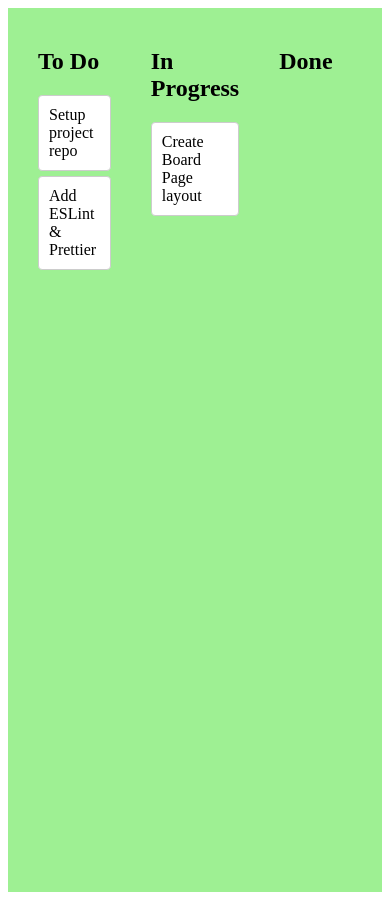
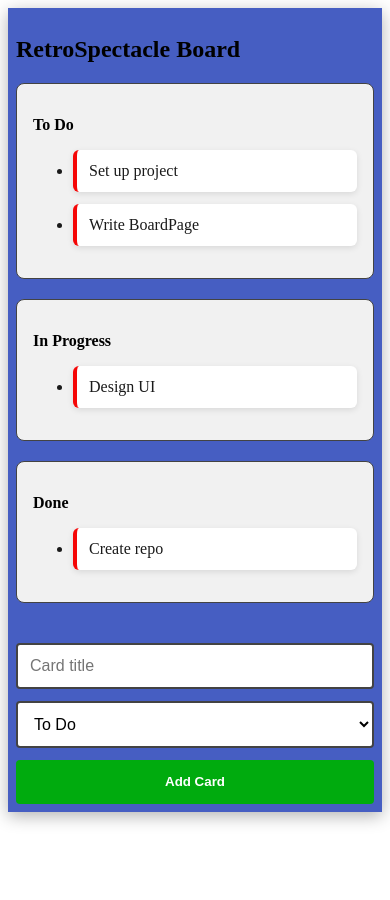
Before and after one commit to bella77-69/RetroSpectacle, a React (Vite) app in the folder frontend/: page / in a window 390 px wide. After the commit the page ends 844 px from the top, so only its background shows below. Built offline with nearby package versions, Linux system fonts and the light colour scheme.

Commit message:
create dynamic cards for board, responsive styling

```diff
--- a/frontend/package.json
+++ b/frontend/package.json
@@ -6,7 +6,7 @@
   "scripts": {
     "dev": "vite",
     "build": "tsc -b && vite build",
-     "lint": "eslint \"src/**/*.{ts,tsx,js,jsx}\"",
+    "lint": "eslint \"src/**/*.{ts,tsx,js,jsx}\"",
     "preview": "vite preview"
   },
   "dependencies": {
@@ -15,8 +15,8 @@
   },
   "devDependencies": {
     "@eslint/js": "^9.33.0",
-    "@types/react": "^19.1.10",
-    "@types/react-dom": "^19.1.7",
+    "@types/react": "^19.1.12",
+    "@types/react-dom": "^19.1.9",
     "@typescript-eslint/eslint-plugin": "^8.42.0",
     "@typescript-eslint/parser": "^8.42.0",
     "@vitejs/plugin-react": "^5.0.0",
--- a/frontend/src/pages/Board/BoardPage.tsx
+++ b/frontend/src/pages/Board/BoardPage.tsx
@@ -1,28 +1,83 @@
-import React from "react";
-import Column from "../../components/Column/Column";
+import React, { useState } from "react";
 import "../../styles/Board/BoardPage.css";
 
-const BoardPage: React.FC = () => {
-  const columns = ["To Do", "In Progress", "Done"];
+interface Card {
+  id: number;
+  title: string;
+}
 
-  const dummyCardsByColumn: { [key: string]: { id: number; title: string }[] } = {
-    "To Do": [
-      { id: 1, title: "Setup project repo" },
-      { id: 2, title: "Add ESLint & Prettier" },
-    ],
-    "In Progress": [
-      { id: 3, title: "Create Board Page layout" },
-    ],
-    "Done": [],
-  };
+const initialCards = {
+  todo: [
+    { id: 1, title: "Set up project" },
+    { id: 2, title: "Write BoardPage" },
+  ],
+  inProgress: [
+    { id: 3, title: "Design UI" },
+  ],
+  done: [
+    { id: 4, title: "Create repo" },
+  ],
+};
+
+export default function BoardPage() {
+  const [cards, setCards] = useState(initialCards);
+  const [newCardTitle, setNewCardTitle] = useState("");
+  const [addColumn, setAddColumn] = useState<"todo" | "inProgress" | "done">("todo");
+
+  function handleAddCard(e: React.FormEvent) {
+    e.preventDefault();
+    if (!newCardTitle.trim()) return;
+    const newCard: Card = {
+      id: Date.now(),
+      title: newCardTitle,
+    };
+    setCards((prev) => ({
+      ...prev,
+      [addColumn]: [...prev[addColumn], newCard],
+    }));
+    setNewCardTitle("");
+  }
 
   return (
-    <div className="board">
-      {columns.map((col) => (
-        <Column key={col} title={col} cards={dummyCardsByColumn[col] || []} />
-      ))}
+    <div className="board-page">
+      <h2>RetroSpectacle Board</h2>
+      <div className="board-columns">
+        {Object.entries(cards).map(([colKey, colCards]) => (
+          <div key={colKey} className="board-column">
+            <h3>
+              {colKey === "todo"
+                ? "To Do"
+                : colKey === "inProgress"
+                ? "In Progress"
+                : "Done"}
+            </h3>
+            <ul>
+              {(colCards as Card[]).map((card) => (
+                <li key={card.id} className="board-card">
+                  {card.title}
+                </li>
+              ))}
+            </ul>
+          </div>
+        ))}
+      </div>
+      <form className="add-card-form" onSubmit={handleAddCard}>
+        <input
+          type="text"
+          value={newCardTitle}
+          onChange={(e) => setNewCardTitle(e.target.value)}
+          placeholder="Card title"
+        />
+        <select
+          value={addColumn}
+          onChange={(e) => setAddColumn(e.target.value as "todo" | "inProgress" | "done")}
+        >
+          <option value="todo">To Do</option>
+          <option value="inProgress">In Progress</option>
+          <option value="done">Done</option>
+        </select>
+        <button type="submit">Add Card</button>
+      </form>
     </div>
   );
-};
-
-export default BoardPage;
+}
--- a/frontend/src/styles/Board/BoardPage.css
+++ b/frontend/src/styles/Board/BoardPage.css
@@ -1,15 +1,153 @@
-.board {
+.board-page {
+  margin: 1rem auto;
+  padding: 1rem;
+  background: #465ec2;
+  border-radius: 12px;
+  box-shadow: 0 4px 16px rgba(0, 0, 0, 0.3);
+}
+
+.board-header {
   display: flex;
-  padding: 20px;
-  gap: 20px;
-  background-color: #9ef093;
-  min-height: 100vh;
+  justify-content: space-between;
+  align-items: center;
+  margin-bottom: 1.5rem;
+  flex-wrap: wrap;
+  gap: 1rem;
 }
-.column {
-  background-color: #ffffff;
+
+.board-columns {
+  display: flex;
+  gap: 1.5rem;
+  justify-content: flex-start;
+  margin-bottom: 2rem;
+  flex-wrap: wrap;
+  overflow-x: auto;
+  padding-bottom: 0.5rem;
+}
+
+
+.board-column {
+  background: #f1f1f1;
+  border: 1px solid #434343;
   border-radius: 8px;
-  box-shadow: 0 2px 4px rgba(0, 0, 0, 0.1);
-  width: 300px;
+  padding: 1.25rem;
+  flex: 1 1 300px;
+  min-width: min(300px, 100%);
+  max-width: 400px;
+}
+
+@media (max-width: 1024px) {
+  .board-columns {
+    gap: 1rem;
+  }
+  .board-column {
+    flex: 1 1 250px;
+    min-width: min(250px, 100%);
+  }
+}
+
+@media (max-width: 768px) {
+  .board-page {
+    margin: 0.5rem auto;
+    padding: 0.75rem;
+    border-radius: 0;
+  }
+
+  .board-columns {
+    flex-direction: column;
+    align-items: stretch;
+    gap: 1.25rem;
+  }
+
+  .board-column {
+    flex: 1 1 auto;
+    min-width: auto;
+    max-width: 100%;
+  }
+}
+
+@media (max-width: 480px) {
+  .board-page {
+    padding: 0.5rem;
+  }
+
+  .board-column {
+    padding: 1rem;
+  }
+
+  .board-column h3 {
+    font-size: 1rem;
+  }
+}
+
+.board-card {
+  background: #ffffff;
+  margin-bottom: 0.75rem;
+  padding: 0.75rem;
+  border-radius: 6px;
+  color: #1a1a1a;
+  font-size: 1rem;
+  box-shadow: 0 2px 6px rgba(0, 0, 0, 0.1);
+  border-left: 4px solid #f50606;
+  overflow-wrap: break-word;
+}
+
+.add-card-form {
   display: flex;
+  gap: 0.75rem;
+  margin-top: 1.25rem;
   flex-direction: column;
 }
+
+@media (min-width: 640px) {
+  .add-card-form {
+    flex-direction: row;
+    align-items: flex-end;
+  }
+}
+
+.add-card-form input,
+.add-card-form select {
+  padding: 0.75rem;
+  border-radius: 4px;
+  border: 2px solid #434343;
+  background: #ffffff;
+  color: #000;
+  flex: 1;
+  font-size: 16px;
+}
+
+.add-card-form input:focus,
+.add-card-form select:focus {
+  outline: none;
+  border-color: #646cff;
+  box-shadow: 0 0 0 3px rgba(100, 108, 255, 0.3);
+}
+
+.add-card-form button {
+  background: #00ab0e;
+  color: #ffffff;
+  border: none;
+  border-radius: 4px;
+  padding: 0.75rem 1.25rem;
+  cursor: pointer;
+  font-weight: 600;
+  min-height: 44px;
+}
+
+.add-card-form button:hover {
+  background: #535bf2;
+}
+
+.add-card-form button:focus {
+  outline: none;
+  box-shadow: 0 0 0 3px rgba(100, 108, 255, 0.5);
+}
+
+@media (min-width: 769px) and (max-width: 1024px) {
+  .board-columns {
+    flex-wrap: nowrap;
+    overflow-x: auto;
+    scrollbar-width: thin;
+  }
+}
```
Also changed, not shown: 1 other file (tests, documents, lock files or other folders).
